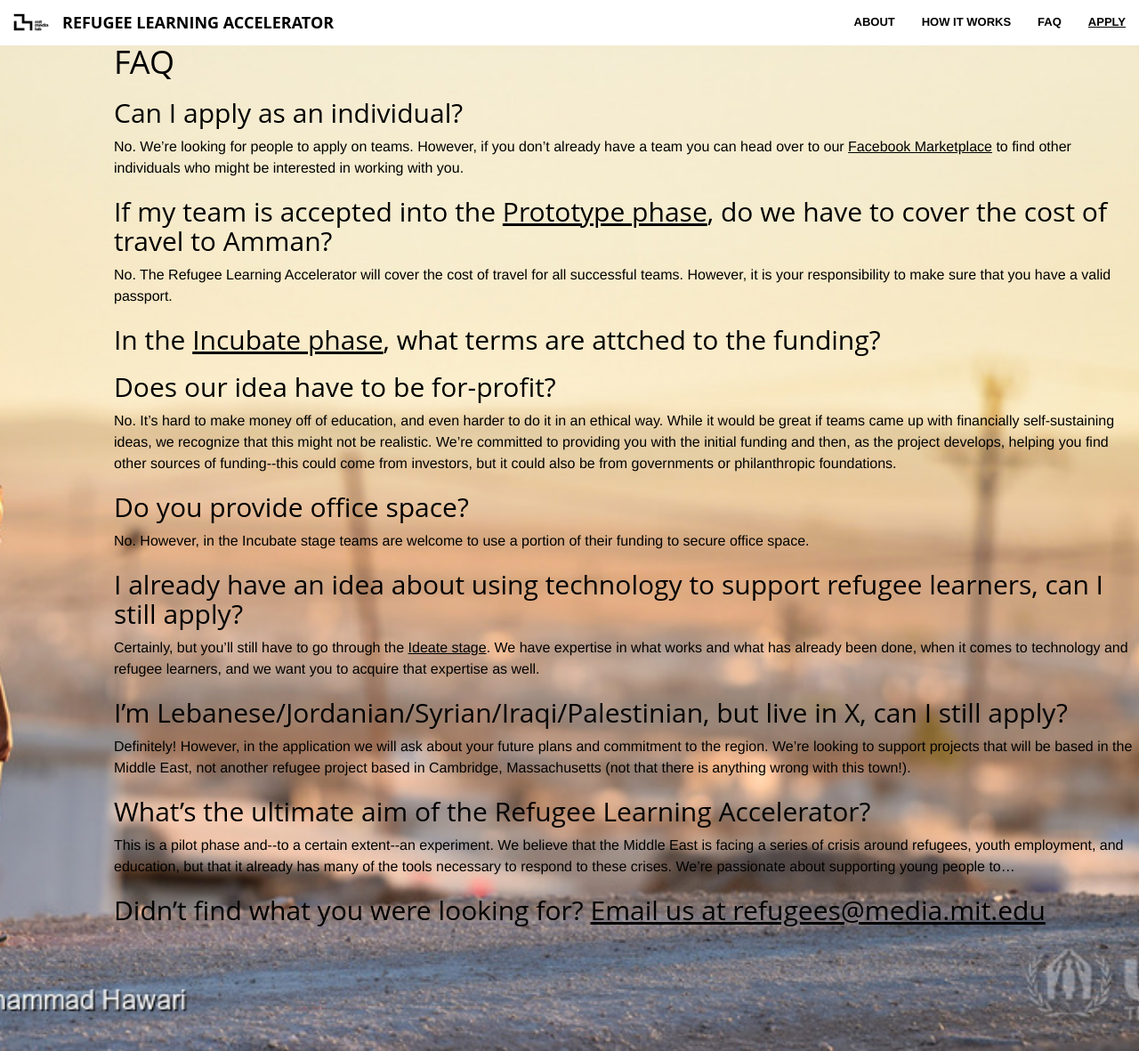
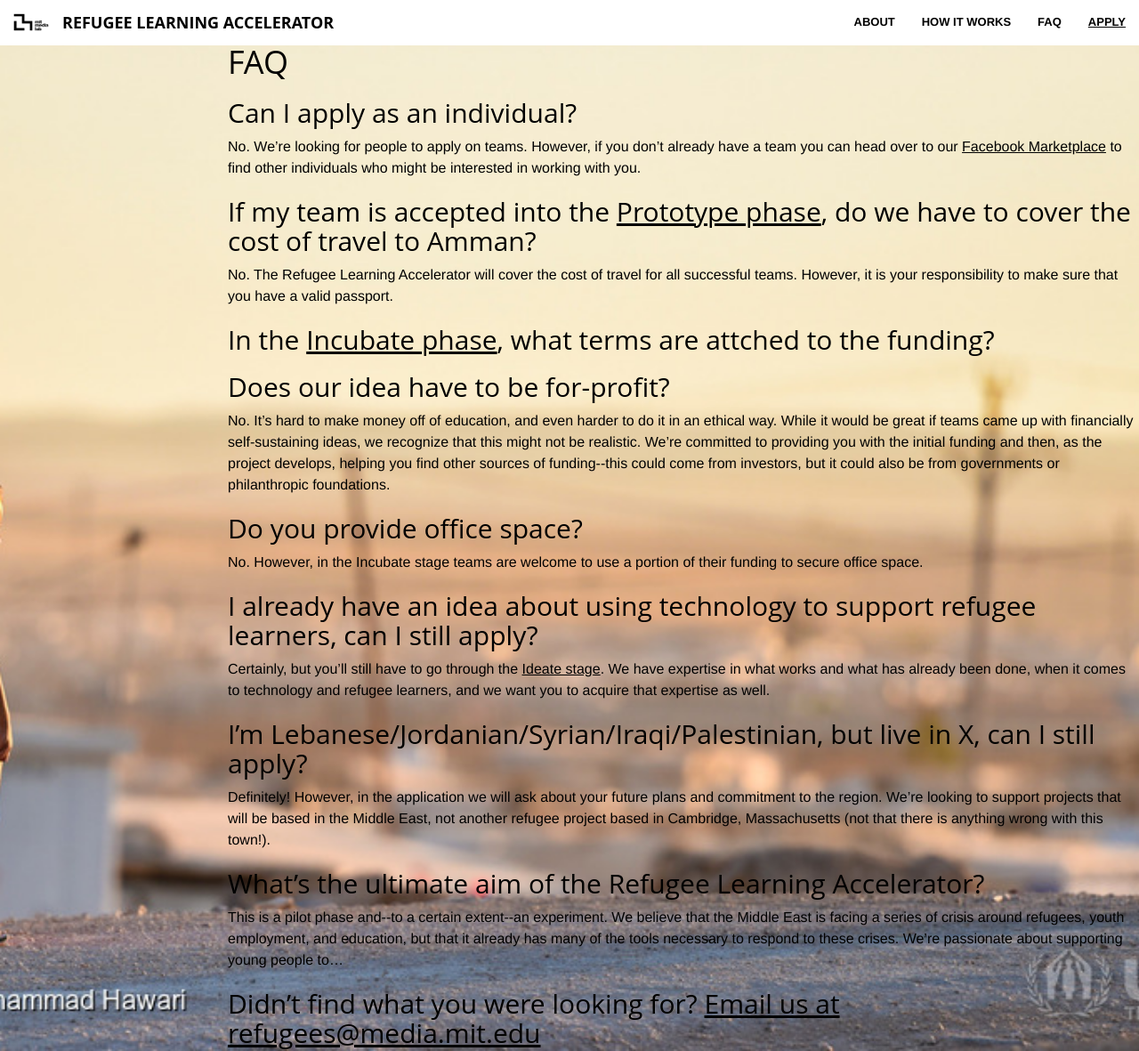
Before and after one commit to Refugee-Learning-Accelerator/Refugee-Learning-Accelerator.github.io, a Jekyll site: the page FAQ/index.html, which Jekyll copies as it is, in a window 1280 px wide and 1181 px high. Shown: the whole window at 89% size. Built offline with Jekyll 4.4.1, drawn with Linux system fonts in a browser that asks for light colours; nearby versions of some CDN libraries.

Commit message:
Update index.html

```diff
--- a/FAQ/index.html
+++ b/FAQ/index.html
@@ -40,7 +40,7 @@
         <!-- /.container-fluid -->
 	</nav>
 						   <header class="FAQ" style="text-align: left; background-position:center; padding-top:30px">
-<div class"blurb" style="padding-left: 10%">
+<div class"blurb" style="padding-left: 20%">
 <h1>FAQ</h1>
 <h2>Can I apply as an individual?</h2>
 <p>No. We’re looking for people to apply on teams. However, if you don’t already have a team you can head over to our <a class="class2" href="https://www.facebook.com/groups/147496302487491/">Facebook Marketplace</a> to find other individuals who might be interested in working with you.</p>
```
